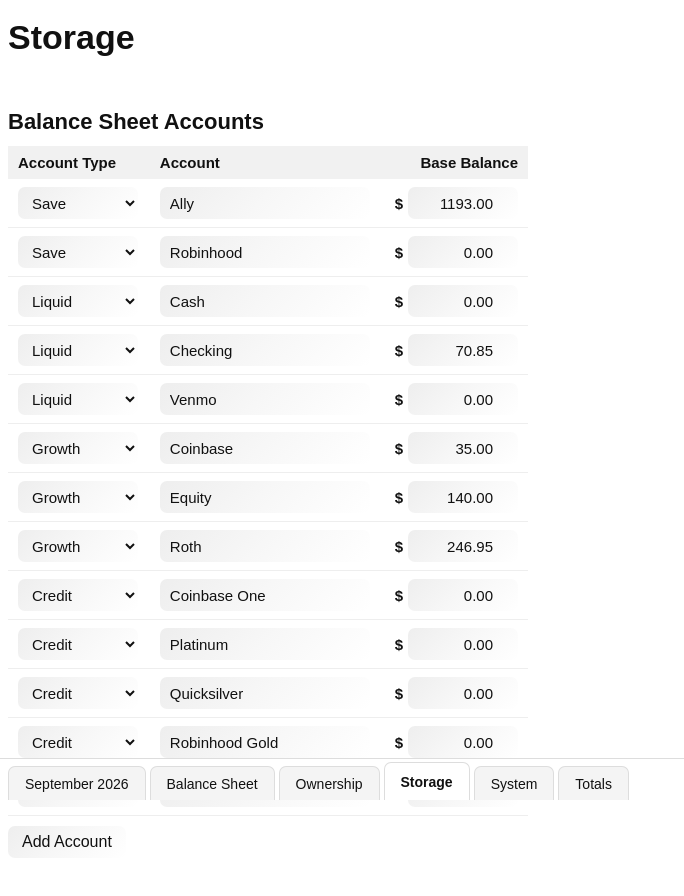
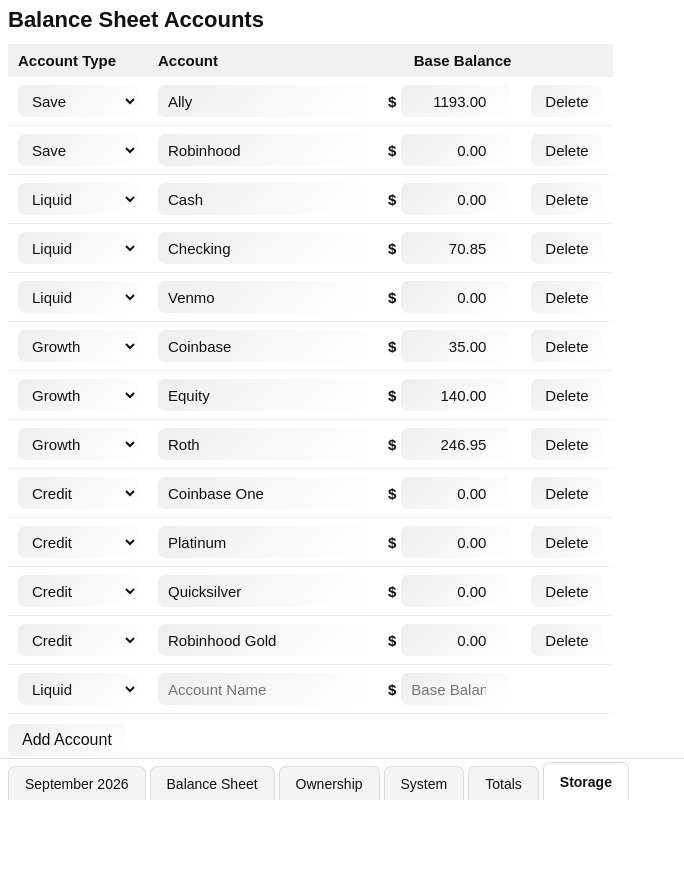
Before and after one commit to jkerdvs/every-cent, a React (Vite) app: page /storage in a window 1280 px wide. Shown: the top 896 px of the page, without its empty margins (0-684 px from the left). Built offline with nearby package versions, Linux system fonts and the light colour scheme.

Commit message:
add balance sheet account deletion

```diff
--- a/src/App.tsx
+++ b/src/App.tsx
@@ -10,9 +10,9 @@ const routes = [
   { path: '/', label: 'September 2026' },
   { path: '/balance-sheet', label: 'Balance Sheet' },
   { path: '/ownership', label: 'Ownership' },
-  { path: '/storage', label: 'Storage' },
   { path: '/system', label: 'System' },
   { path: '/totals', label: 'Totals' },
+  { path: '/storage', label: 'Storage' },
 ]
 
 function getCurrentPath() {
--- a/src/data/currentMonth.ts
+++ b/src/data/currentMonth.ts
@@ -93,6 +93,17 @@ export function renameCurrentMonthTransactionMedium(
   saveCurrentMonthTransactions(renamedTransactions)
 }
 
+export function clearCurrentMonthTransactionMedium(accountName: string) {
+  const transactions = loadCurrentMonthTransactions()
+  const clearedTransactions = transactions.map((transaction) =>
+    transaction.medium === accountName
+      ? { ...transaction, medium: '' }
+      : transaction,
+  )
+
+  saveCurrentMonthTransactions(clearedTransactions)
+}
+
 export function calculateMonthTotals(
   transactions: Transaction[],
 ): MonthTotals {
--- a/src/index.css
+++ b/src/index.css
@@ -30,12 +30,6 @@ select {
 .current-month {
   min-width: 1000px;
   padding: 8px;
-}
-
-.current-month h1 {
-  margin: 12px 0 24px;
-  font-size: 34px;
-  line-height: 1;
 }
 
 .transaction-table {
@@ -182,13 +176,6 @@ select {
   padding: 8px 48px 72px 8px;
 }
 
-.balance-sheet h1,
-.storage-page h1 {
-  margin: 12px 0 56px;
-  font-size: 34px;
-  line-height: 1;
-}
-
 .balance-grid {
   display: grid;
   grid-template-columns: repeat(2, minmax(260px, 360px));
@@ -262,7 +249,8 @@ select {
 
 .storage-table select,
 .storage-table input,
-.add-storage-account {
+.add-storage-account,
+.delete-storage-account {
   height: 32px;
   border: none;
   outline: none;
@@ -311,17 +299,28 @@ select {
   text-align: right;
 }
 
+.storage-table th:last-child,
+.storage-table td:last-child {
+  text-align: right;
+}
+
 .storage-entry-row {
   border-bottom: none;
 }
 
-.add-storage-account {
+.add-storage-account,
+.delete-storage-account {
   margin-top: 10px;
   padding: 0 14px;
   cursor: pointer;
 }
 
-.add-storage-account:hover {
+.delete-storage-account {
+  margin-top: 0;
+}
+
+.add-storage-account:hover,
+.delete-storage-account:hover {
   background: #e4e4e4;
 }
 
@@ -329,18 +328,8 @@ select {
   padding: 8px 48px 72px 8px;
 }
 
-.ownership-header {
-  margin: 12px 0 54px;
-}
-
-.ownership-header h1 {
-  margin: 0;
-  font-size: 34px;
-  line-height: 1;
-}
-
-.ownership-header p {
-  margin: 12px 0 0;
+.ownership-note {
+  margin: 0 0 18px;
   color: #555555;
   font-size: 15px;
 }
@@ -524,12 +513,6 @@ select {
   padding: 8px 8px 72px;
 }
 
-.system-page h1 {
-  margin: 12px 0 32px;
-  font-size: 34px;
-  line-height: 1;
-}
-
 .system-table {
   border-collapse: separate;
   border-spacing: 5px 0;
@@ -635,13 +618,7 @@ select {
   display: flex;
   gap: 18px;
   align-items: center;
-  margin: 12px 0 42px;
-}
-
-.totals-header h1 {
-  margin: 0;
-  font-size: 34px;
-  line-height: 1;
+  margin: 0 0 42px;
 }
 
 .totals-header button {
--- a/src/pages/BalanceSheetPage.tsx
+++ b/src/pages/BalanceSheetPage.tsx
@@ -14,8 +14,6 @@ function BalanceSheetPage() {
 
   return (
     <main className="balance-sheet">
-      <h1>Balance Sheet</h1>
-
       <div className="balance-grid">
         {balanceSections.map((section) => (
           <section className="balance-section" key={section.title}>
--- a/src/pages/CurrentMonthPage.tsx
+++ b/src/pages/CurrentMonthPage.tsx
@@ -1,7 +1,6 @@
 import { useEffect, useMemo, useState } from 'react'
 import type { KeyboardEvent } from 'react'
 import {
-  CURRENT_MONTH_LABEL,
   calculateMonthTotals,
   categories,
   formatLedgerMoney,
@@ -106,8 +105,6 @@ function CurrentMonthPage() {
 
   return (
     <main className="current-month">
-      <h1>{CURRENT_MONTH_LABEL}</h1>
-
       <table className="transaction-table">
         <thead>
           <tr>
--- a/src/pages/OwnershipPage.tsx
+++ b/src/pages/OwnershipPage.tsx
@@ -127,10 +127,7 @@ function OwnershipPage() {
 
   return (
     <main className="ownership-page">
-      <header className="ownership-header">
-        <h1>Ownership</h1>
-        <p>Ownership is the goal.</p>
-      </header>
+      <p className="ownership-note">Ownership is the goal.</p>
 
       <div className="ownership-layout">
         <section className="ownership-portfolio">
--- a/src/pages/StoragePage.tsx
+++ b/src/pages/StoragePage.tsx
@@ -10,7 +10,10 @@ import type {
   BalanceAccount,
   BalanceCategory,
 } from '../data/balanceSheet'
-import { renameCurrentMonthTransactionMedium } from '../data/currentMonth'
+import {
+  clearCurrentMonthTransactionMedium,
+  renameCurrentMonthTransactionMedium,
+} from '../data/currentMonth'
 
 function StoragePage() {
   const [accounts, setAccounts] = useState<BalanceAccount[]>(
@@ -79,10 +82,23 @@ function StoragePage() {
     setBaseBalance('')
   }
 
+  function deleteAccount(account: BalanceAccount) {
+    const confirmed = window.confirm(
+      `Delete "${account.name}"?\n\nThis will remove the account from everyCent and clear its Balance Sheet references from current-month transactions.`,
+    )
+
+    if (!confirmed) return
+
+    clearCurrentMonthTransactionMedium(account.name)
+    setAccounts((currentAccounts) =>
+      currentAccounts.filter(
+        (currentAccount) => currentAccount.id !== account.id,
+      ),
+    )
+  }
+
   return (
     <main className="storage-page">
-      <h1>Storage</h1>
-
       <section className="storage-section">
         <h2>Balance Sheet Accounts</h2>
 
@@ -92,6 +108,7 @@ function StoragePage() {
               <th>Account Type</th>
               <th>Account</th>
               <th>Base Balance</th>
+              <th></th>
             </tr>
           </thead>
 
@@ -144,6 +161,16 @@ function StoragePage() {
                     />
                   </div>
                 </td>
+
+                <td>
+                  <button
+                    className="delete-storage-account"
+                    type="button"
+                    onClick={() => deleteAccount(account)}
+                  >
+                    Delete
+                  </button>
+                </td>
               </tr>
             ))}
 
@@ -187,6 +214,8 @@ function StoragePage() {
                   />
                 </div>
               </td>
+
+              <td></td>
             </tr>
           </tbody>
         </table>
--- a/src/pages/SystemPage.tsx
+++ b/src/pages/SystemPage.tsx
@@ -90,8 +90,6 @@ function SystemPage() {
 
   return (
     <main className="system-page">
-      <h1>System</h1>
-
       <table className="system-table">
         <thead>
           <tr>
--- a/src/pages/TotalsPage.tsx
+++ b/src/pages/TotalsPage.tsx
@@ -194,7 +194,6 @@ function TotalsPage() {
   return (
     <main className="totals-page">
       <div className="totals-header">
-        <h1>Totals</h1>
         <button
           disabled={hasCurrentSnapshot}
           type="button"
```
